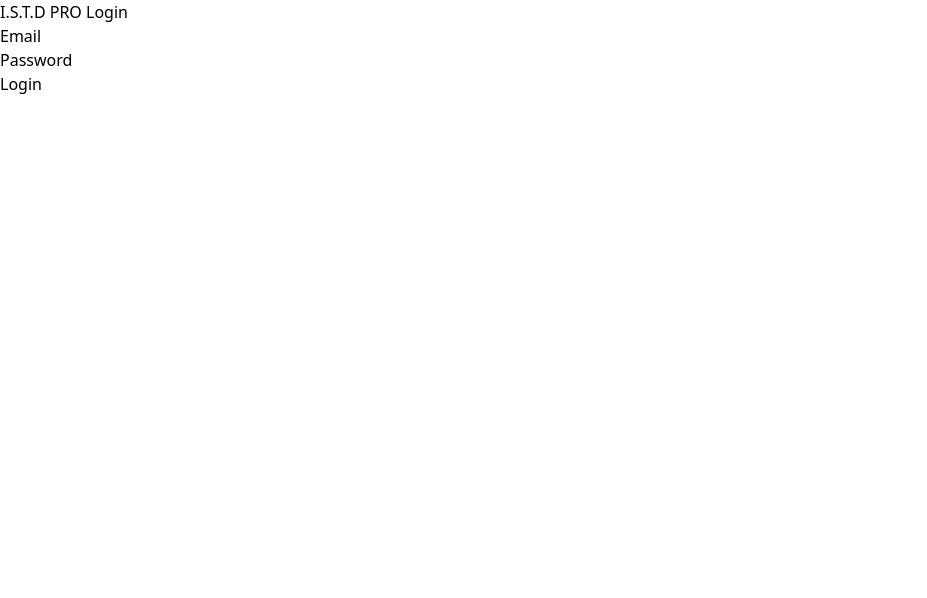
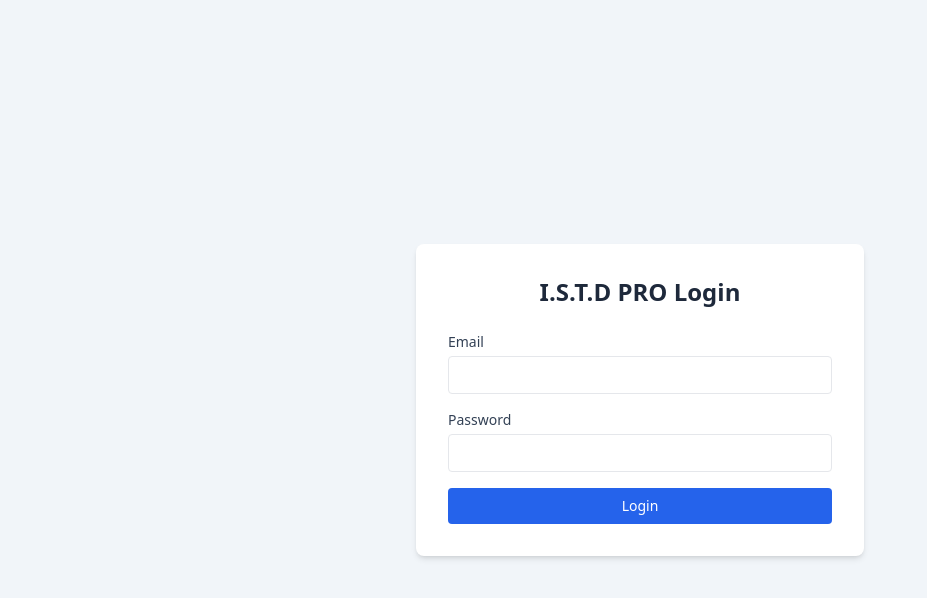
Before and after one commit to JuanSalda91/i.s.t.d-pro-client, a React (Vite) app: page /login in a window 1280 px wide. Shown: the top 598 px of the page, without its empty margins (0-927 px from the left). Built offline with nearby package versions, Linux system fonts and the light colour scheme.

Commit message:
tailwind config fixed to properly display styling

```diff
--- a/tailwind.config.js
+++ b/tailwind.config.js
@@ -1,8 +1,8 @@
 /** @type {import('tailwindcss').Config} */
 export default {
-  content: ['./index.html', '/src/**/*.{js,ts,jsx,tsx}'],
+  content: ['./index.html', './src/**/*.{js,jsx,ts,tsx}'],
   theme: {
     extend: {},
   },
   plugins: [],
-}
+};
```
